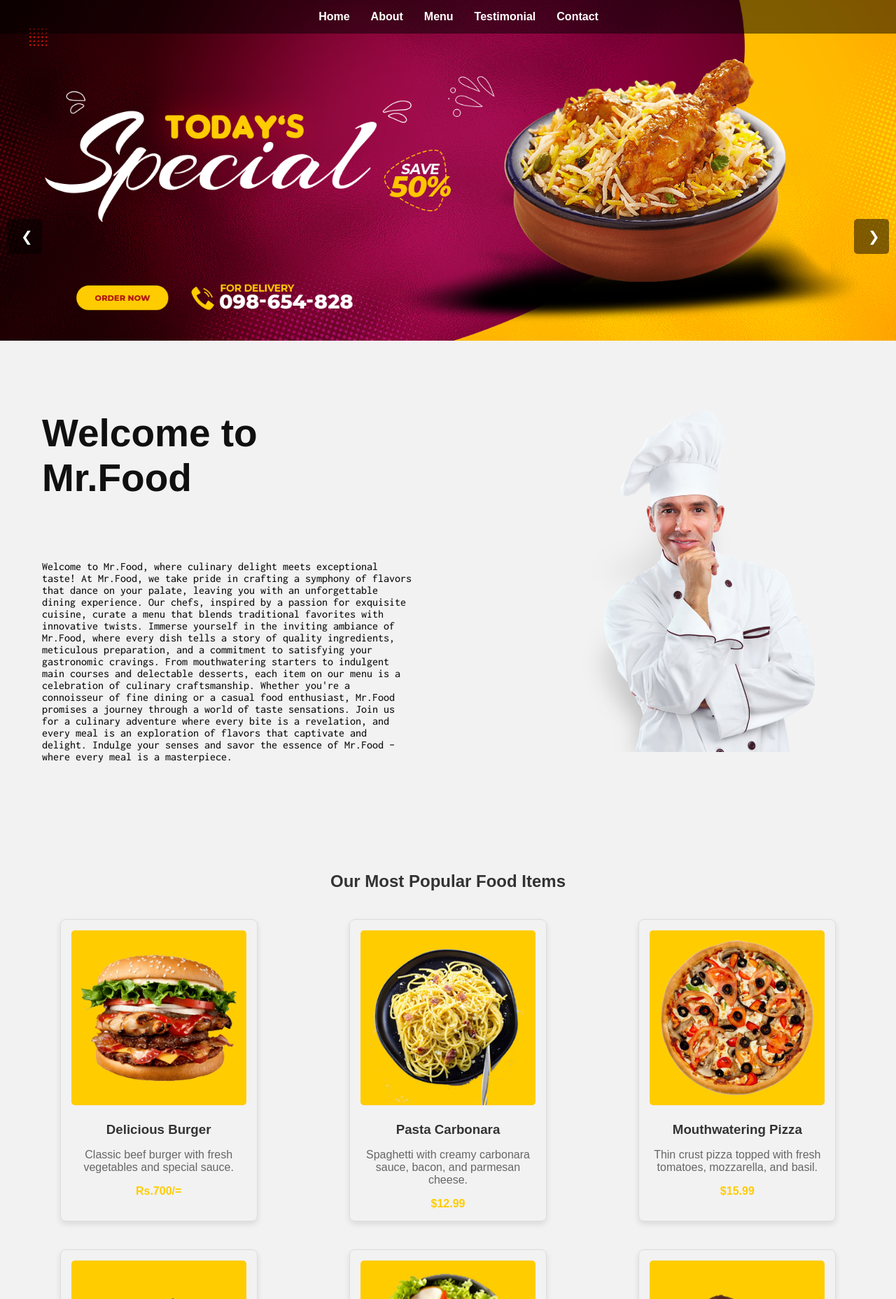
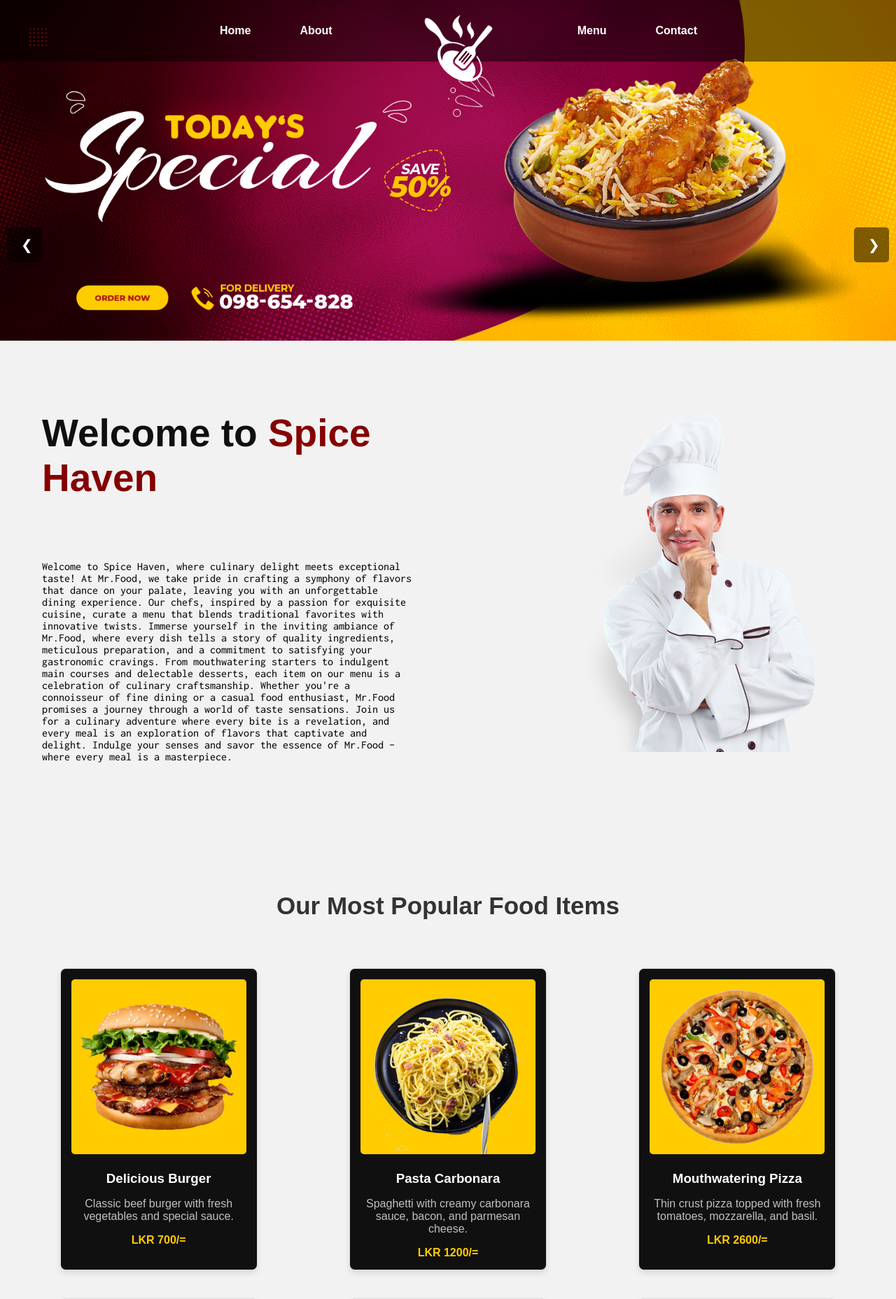
Before and after one commit to SathiraSriSathsara/food-restaurant-portfolio, a PHP site: page / in a window 1280 px wide. Shown: the top 1857 px of the page at 70% size. Run offline with PHP 8.4, Linux system fonts and the light colour scheme; some web fonts are replaced.

Commit message:
Name changed

```diff
--- a/css/style.css
+++ b/css/style.css
@@ -13,6 +13,7 @@ nav {
     position: fixed;
     width: 100%;
     z-index: 1000;
+    top: 0;
 }
 
 nav ul {
@@ -21,10 +22,12 @@ nav ul {
     padding: 0;
     display: flex;
     justify-content: center;
+    align-items: center; /* Center the items vertically */
 }
 
 nav li {
     margin: 0 15px;
+    padding: 20px;
 }
 
 nav a {
@@ -36,6 +39,13 @@ nav a {
 
 nav a:hover {
     color: #ffcc00;
+}
+
+.logo {
+    display: flex;
+    align-items: center; /* Center the logo vertically */
+    position: absolute;
+    margin-top: 50px;
 }
 
 /* Additional styling for demonstration purposes */
@@ -181,8 +191,10 @@ button:hover {
     padding: 20px;
 }
 
-h2 {
+.popular-foods h2 {
     color: #333;
+    font-size: 35px;
+    padding: 20px;
 }
 
 .cards-container {
@@ -193,6 +205,7 @@ h2 {
 }
 
 .card {
+    background-color: #111010;
     width: 250px;
     margin: 20px;
     padding: 15px;
@@ -207,13 +220,13 @@ h2 {
     margin-bottom: 10px;
 }
 
-h3 {
+.popular-foods h3 {
     margin: 10px 0;
-    color: #333;
+    color: #ffffff;
 }
 
-p {
-    color: #666;
+.card p {
+    color: #c2bfbf;
 }
 
 .price {
@@ -222,3 +235,7 @@ p {
     font-weight: bold;
     color: #ffcc00;
 }
+
+.red{
+    color: #850101;
+}
--- a/index.html
+++ b/index.html
@@ -3,7 +3,7 @@
 <head>
     <meta charset="UTF-8">
     <meta name="viewport" content="width=device-width, initial-scale=1.0">
-    <title>Mr.Foods | Sri Lankan Food Resturent</title>
+    <title>Spice Haven | Sri Lankan Food Resturent</title>
     <link rel="stylesheet" href="https://cdnjs.cloudflare.com/ajax/libs/font-awesome/5.15.1/css/all.min.css" integrity="sha384-oC1lgDxPSL9UB/0ibNZQrZZq5d9P/8d/J6qN6OoDl8jKJe7aq0kV10NMMhIyS50F" crossorigin="anonymous">
     <link rel="stylesheet" href="./css/style.css">
 </head>
@@ -12,8 +12,12 @@
         <ul>
             <li><a href="#">Home</a></li>
             <li><a href="#">About</a></li>
+            <li><a href="#"></a></li>
+            <li><a href="#"></a></li>
+            <li class="logo"><img src="./img/logo.png" alt="logo" width="100px"></li>
+            <li><a href="#"></a></li>
+            <li><a href="#"></a></li>
             <li><a href="#">Menu</a></li>
-            <li><a href="#">Testimonial</a></li>
             <li><a href="#">Contact</a></li>
         </ul>
     </nav>
@@ -31,8 +35,8 @@
 
         <section class="sec01">
             <div class="left-section">
-                <h1>Welcome to Mr.Food</h1>
-                <p>Welcome to Mr.Food, where culinary delight meets exceptional taste! At Mr.Food, we take pride in crafting a symphony of flavors that dance on your palate, leaving you with an unforgettable dining experience. Our chefs, inspired by a passion for exquisite cuisine, curate a menu that blends traditional favorites with innovative twists.
+                <h1>Welcome to <span class="red" >Spice Haven</span></h1>
+                <p>Welcome to Spice Haven, where culinary delight meets exceptional taste! At Mr.Food, we take pride in crafting a symphony of flavors that dance on your palate, leaving you with an unforgettable dining experience. Our chefs, inspired by a passion for exquisite cuisine, curate a menu that blends traditional favorites with innovative twists.
 
                     Immerse yourself in the inviting ambiance of Mr.Food, where every dish tells a story of quality ingredients, meticulous preparation, and a commitment to satisfying your gastronomic cravings. From mouthwatering starters to indulgent main courses and delectable desserts, each item on our menu is a celebration of culinary craftsmanship.
 
@@ -49,37 +53,37 @@
                     <img src="./img/Food_Items/1.png" alt="Food Item 1">
                     <h3>Delicious Burger</h3>
                     <p>Classic beef burger with fresh vegetables and special sauce.</p>
-                    <span class="price">Rs.700/=</span>
+                    <span class="price">LKR 700/=</span>
                 </div>
                 <div class="card">
                     <img src="./img/Food_Items/2.png" alt="Food Item 2">
                     <h3>Pasta Carbonara</h3>
                     <p>Spaghetti with creamy carbonara sauce, bacon, and parmesan cheese.</p>
-                    <span class="price">$12.99</span>
+                    <span class="price">LKR 1200/=</span>
                 </div>
                 <div class="card">
                     <img src="./img/Food_Items/3.png" alt="Food Item 3">
                     <h3>Mouthwatering Pizza</h3>
                     <p>Thin crust pizza topped with fresh tomatoes, mozzarella, and basil.</p>
-                    <span class="price">$15.99</span>
+                    <span class="price">LKR 2600/=</span>
                 </div>
                 <div class="card">
                     <img src="./img/Food_Items/4.png" alt="Food Item 4">
                     <h3>Grilled Salmon</h3>
                     <p>Freshly grilled salmon fillet served with lemon and herbs.</p>
-                    <span class="price">$18.99</span>
+                    <span class="price">LKR 8160/=</span>
                 </div>
                 <div class="card">
                     <img src="./img/Food_Items/5.png" alt="Food Item 5">
                     <h3>Vegetarian Salad</h3>
                     <p>Colorful salad with mixed greens, cherry tomatoes, and balsamic dressing.</p>
-                    <span class="price">$8.99</span>
+                    <span class="price">LKR 1950/=</span>
                 </div>
                 <div class="card">
                     <img src="./img/Food_Items/6.png" alt="Food Item 6">
                     <h3>Tiramisu Dessert</h3>
                     <p>Classic Italian dessert with layers of coffee-soaked ladyfingers and mascarpone cream.</p>
-                    <span class="price">$7.99</span>
+                    <span class="price">LKR 3800/=</span>
                 </div>
             </div>
         </section>
@@ -87,8 +91,8 @@
         <section class="before-footer">
             <div class="section01">
                 <div class="left-section">
-                    <h1>Mr.Food</h1>
-                    <p>At Mr.Food, we take pride in crafting a symphony of flavors that dance on your palate, leaving you with an unforgettable dining experience. Our chefs, inspired by a passion for exquisite cuisine, curate a menu that blends traditional favorites with innovative twists.</p>
+                    <h1>Spice Haven</h1>
+                    <p>At Spice Haven, we take pride in crafting a symphony of flavors that dance on your palate, leaving you with an unforgettable dining experience. Our chefs, inspired by a passion for exquisite cuisine, curate a menu that blends traditional favorites with innovative twists.</p>
                 </div>
                 <div class="middle-section">
                     <p><img src="./img/ico/location.png" width="15px"> 247/7, Kurunagala road, Wariyapola.</p>
@@ -101,7 +105,7 @@
             </div>
         </section>
     <footer>
-        <p>&copy; 2024 Mr.Food. All rights reserved | ❤️ Nethmi Shehara</p>
+        <p>&copy; 2024 Spice Haven. All rights reserved | ❤️ Nethmi Shehara</p>
     </footer>
     <script src="./js/script.js"></script>
 </body>
```
